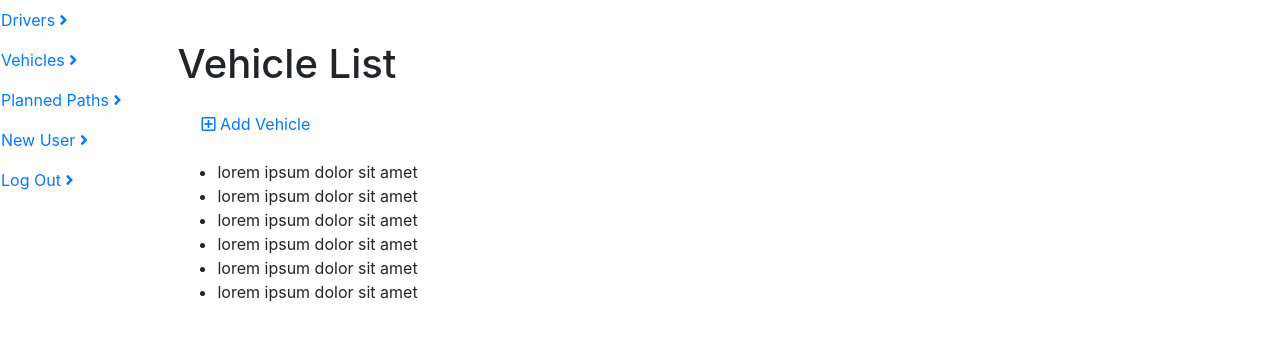
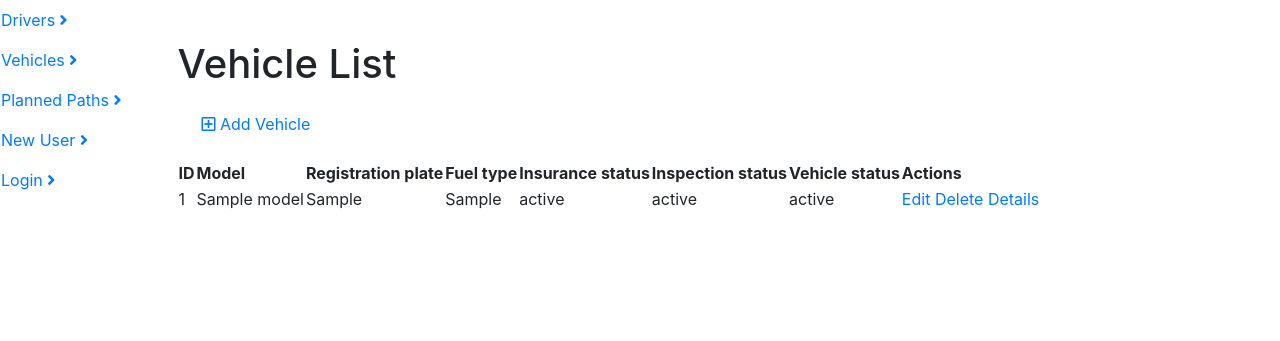
Before and after one commit to Daviz96/Veichle-Management-System, a Django app: template vms_app/templates/vms-vehicles-list.html in a window 1280 px wide. Shown: the part 56-397 px from the top of the page. Run offline with Django 4.2, Linux system fonts and the light colour scheme; the template is opened without the code that fills it: most values are stand-ins (such as "Sample title", 1, 10 or a date in 2020); some libraries are stand-ins or nearby versions; some web fonts are replaced.

Commit message:
vehicle list

```diff
--- a/VMS/urls.py
+++ b/VMS/urls.py
@@ -43,6 +43,7 @@ urlpatterns = [
     path('vehicle/<int:id>/', v.VehicleDetailsView.as_view(), name='vehicle-details'),
     path('vehicle/edit/<int:id>/', v.VehicleEditView.as_view(), name='vehicle-edit'),
     path('vehicle/add/', v.VehicleAddView.as_view(), name='vehicle-add'),
+    path('vehicle/delete/<int:id>/', v.VehicleDeleteView.as_view(), name='vehicle-delete'),
 
     path('path/list/', v.PathsView.as_view(), name='path-list'),
     path('path/<int:id>/', v.PathDetailsView.as_view(), name='path-details'),
--- a/vms_app/models.py
+++ b/vms_app/models.py
@@ -26,8 +26,6 @@ class Driver(models.Model):
     phoneNumber = models.CharField(max_length=10)
     status = models.CharField(max_length=2, choices=STATUS_CHOICES, default='NW')
 
-    def __str__(self):
-        return self.get_status_display()
 
 
 class Vehicle(models.Model):
@@ -50,7 +48,8 @@ class Vehicle(models.Model):
         ('D', 'Diesel'),
     )
 
-    driver = models.ForeignKey(Driver, default=None, on_delete=models.CASCADE)
+    driver = models.ForeignKey(Driver, default=None, on_delete=models.PROTECT, null=True)
+    model = models.CharField(max_length=200, default='')
     registration_plate = models.CharField(max_length=200, default='')
     vehicle_status = models.CharField(max_length=2, default='NW', choices=VEHICLE_STATUS_CHOICES)
     fuel_type = models.CharField(max_length=1, default='P', choices=FUEL_TYPE_CHOICES)
--- a/vms_app/templates/__base__.html
+++ b/vms_app/templates/__base__.html
@@ -54,12 +54,21 @@
                                 <i class="fas fa-angle-right"></i>
                             </a>
                         </li>
+                    {% if user_auth %}
                         <li class="nav-item">
                             <a class="nav-link" href="{% url "logout" %}">
                                 <span>Log Out</span>
                                 <i class="fas fa-angle-right"></i>
                             </a>
                         </li>
+                    {% else %}
+                        <li class="nav-item">
+                            <a class="nav-link" href="{% url "login" %}">
+                                <span>Login</span>
+                                <i class="fas fa-angle-right"></i>
+                            </a>
+                        </li>
+                    {% endif %}
                     </ul>
 
             <div class="m-4 p-3 width-medium text-color-darker">
--- a/vms_app/templates/vms-driver-details.html
+++ b/vms_app/templates/vms-driver-details.html
@@ -5,7 +5,7 @@
     <h2>Driver Details</h2>
 
     <ul>
-        <li>ID {{ driver.pk }}</li>
+        <li>ID {{ driver.id }}</li>
         <li>First Name: {{ driver.firstName }}</li>
         <li>Last Name: {{ driver.lastName }}</li>
         <li>National Id: {{ driver.nationalId }}</li>
@@ -13,7 +13,7 @@
         <li>Birth date: {{ driver.birth_date }}</li>
         <li>e-mail: {{ driver.email }}</li>
         <li>Phone Number: {{ driver.phoneNumber }}</li>
-        <li>Status: {{ driver.status }}</li>
+        <li>Status: {{ driver.get_status_display }}</li>
     </ul>
     <br>
 
--- a/vms_app/templates/vms-vehicles-list.html
+++ b/vms_app/templates/vms-vehicles-list.html
@@ -15,13 +15,38 @@
                     </div>
                 </div>
 
-    <ul>
-    <li>lorem ipsum dolor sit amet</li>
-    <li>lorem ipsum dolor sit amet</li>
-    <li>lorem ipsum dolor sit amet</li>
-    <li>lorem ipsum dolor sit amet</li>
-    <li>lorem ipsum dolor sit amet</li>
-    <li>lorem ipsum dolor sit amet</li>
-    </ul>
+        <table>
+  <thead>
+    <tr>
+        <th>ID</th>
+      <th>Model</th>
+      <th>Registration plate</th>
+      <th>Fuel type</th>
+      <th>Insurance status</th>
+      <th>Inspection status</th>
+      <th>Vehicle status</th>
+      <th>Actions</th>
+    </tr>
+  </thead>
+  <tbody>
+    {% for vehicle in vehicles %}
+      <tr>
+        <td>{{ vehicle.pk }}</td>
+        <td>{{ vehicle.model }}</td>
+        <td>{{ vehicle.registration_plate }}</td>
+        <td>{{ vehicle.get_fuel_type_display }}</td>
+        <td>{{ vehicle.get_insurance_status_display }}</td>
+        <td>{{ vehicle.get_inspection_status_display }}</td>
+        <td>{{ vehicle.get_vehicle_status_display }}</td>
+        <td>
+          <a href="{% url 'vehicle-edit' vehicle.pk %}">Edit</a>
+          <a href="{% url 'vehicle-delete' vehicle.pk %}">Delete</a>
+          <a href="{% url 'vehicle-details' vehicle.pk %}">Details</a>
+        </td>
+      </tr>
+    {% endfor %}
+  </tbody>
+</table>
+
 
 {% endblock content %}
```
Also changed, not shown: populate_vehicle_script.py (added, +61 -0 lines), vms_app/views.py (+44 -8 lines), vms_app/migrations/0004_vehicle_model.py (added), vms_app/migrations/0005_alter_vehicle_driver.py (added), 1 other file.
